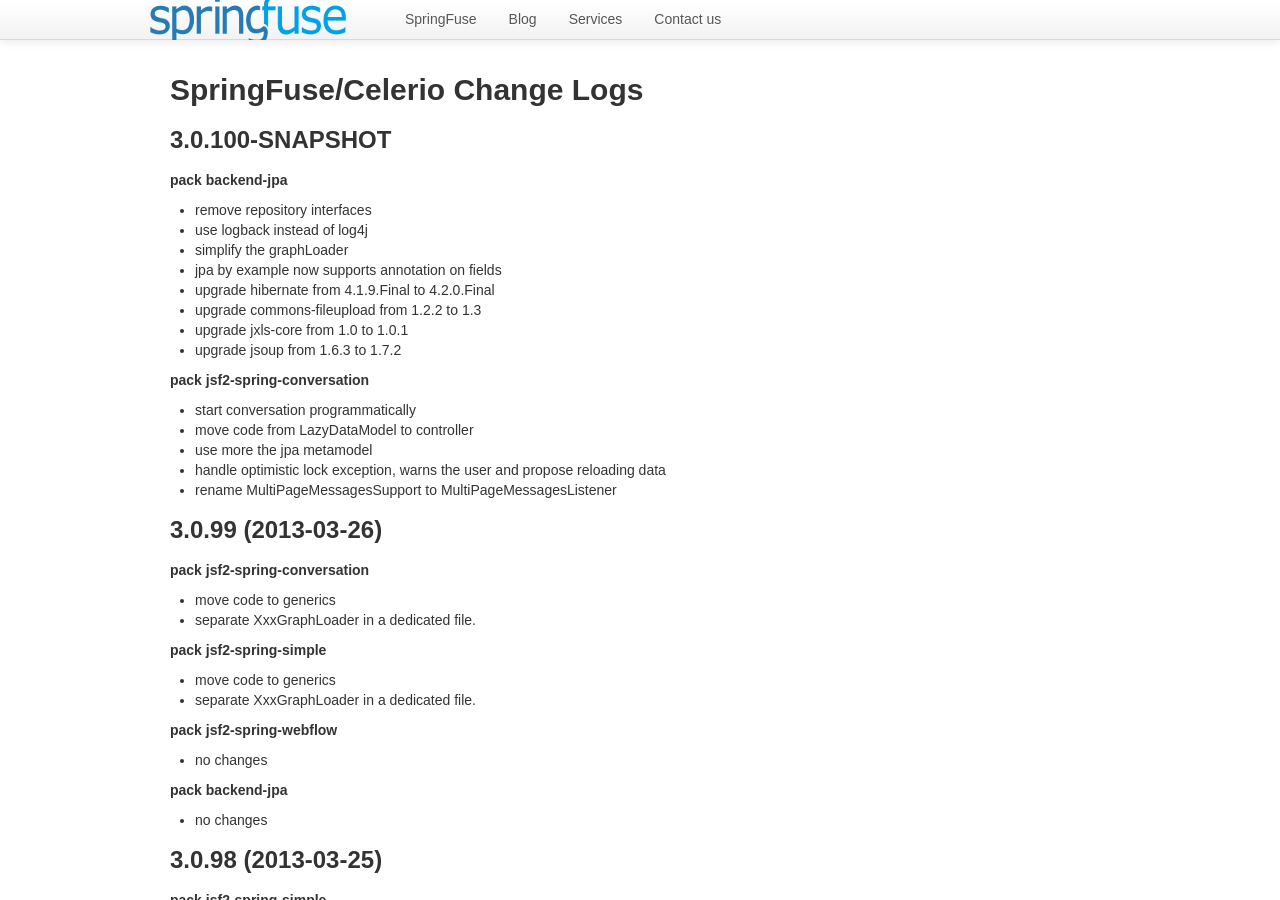
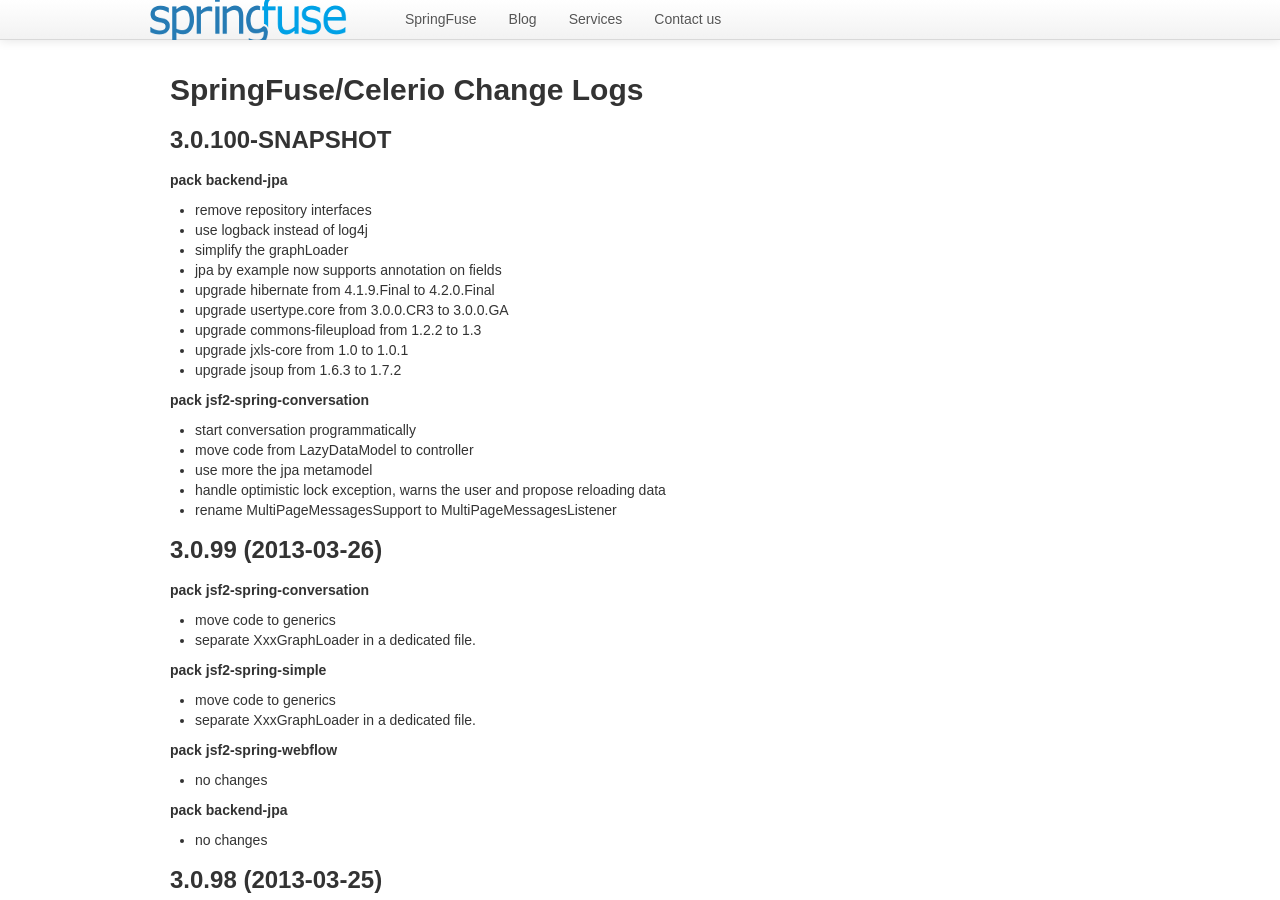
Before and after one commit to springfuse/springfuse.github.com, a Jekyll site: the page built from change-log.md, in a window 1280 px wide and 900 px high. Built offline with Jekyll 4.4.1, drawn with Linux system fonts in a browser that asks for light colours; Markdown is read by kramdown in place of the engine named in the settings; comment, search, counter and statistics services are not loaded.

Commit message:
upgrade usertype.core from 3.0.0.CR3 to 3.0.0.GA

```diff
--- a/change-log.md
+++ b/change-log.md
@@ -13,6 +13,7 @@ title: Springfuse change log
 * simplify the graphLoader
 * jpa by example now supports annotation on fields
 * upgrade hibernate from 4.1.9.Final to 4.2.0.Final
+* upgrade usertype.core from 3.0.0.CR3 to 3.0.0.GA
 * upgrade commons-fileupload from 1.2.2 to 1.3
 * upgrade jxls-core from 1.0 to 1.0.1
 * upgrade jsoup from 1.6.3 to 1.7.2
```
